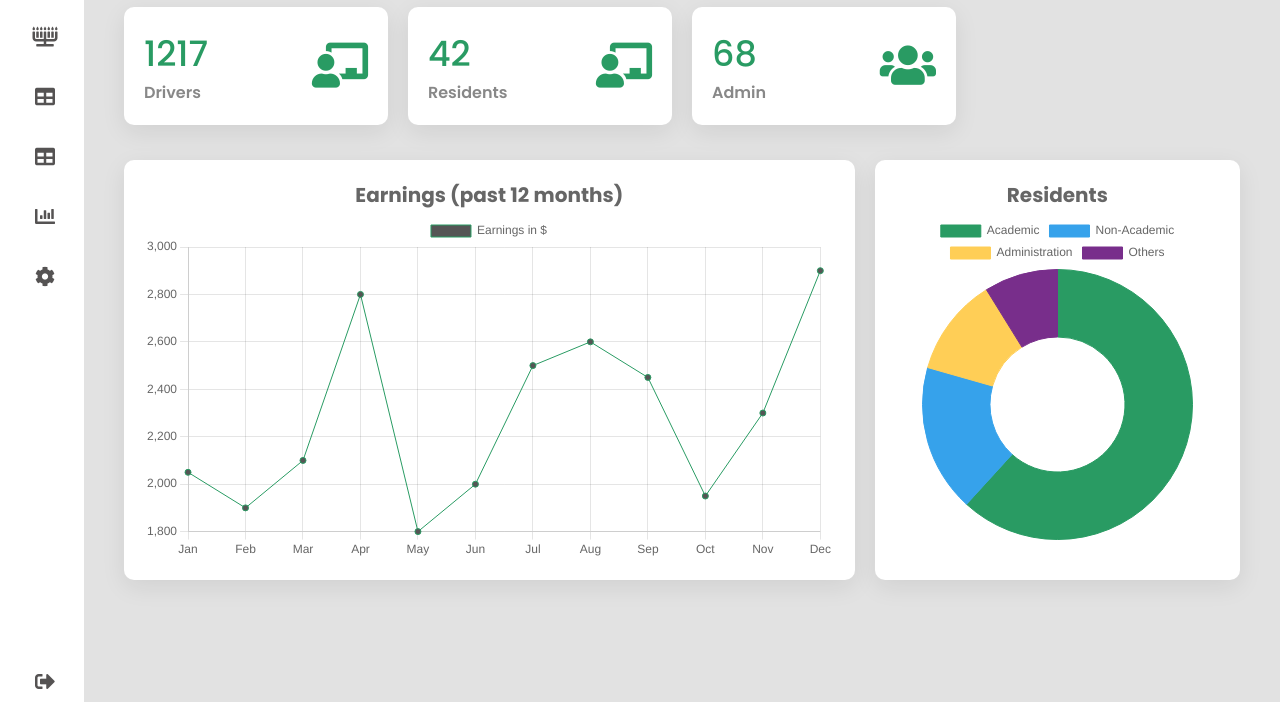
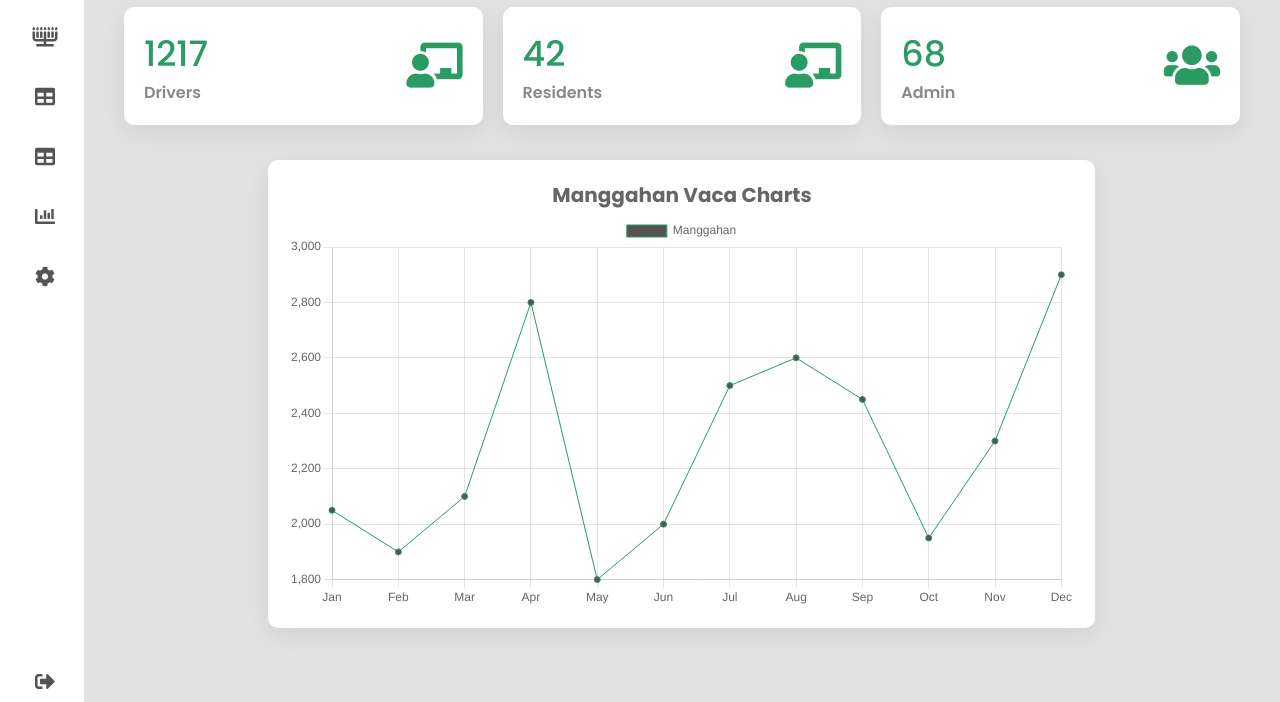
Before and after one commit to GarciaY/TricTryc-Bryan, a plain HTML site: page admin-dashboard/dashboard.html in a window 1280 px wide. Shown: the part 98-800 px from the top of the page. Drawn offline with nearby package versions, Linux system fonts and the light colour scheme.

Commit message:
admin update

```diff
--- a/admin-dashboard/chart1.js
+++ b/admin-dashboard/chart1.js
@@ -4,7 +4,7 @@ var myChart = new Chart(ctx, {
     data: {
         labels: ['Jan', 'Feb', 'Mar', 'Apr', 'May', 'Jun', 'Jul', 'Aug', 'Sep', 'Oct', 'Nov', 'Dec'],
         datasets: [{
-            label: 'Earnings in $',
+            label: 'Manggahan',
             data: [2050, 1900, 2100, 2800, 1800, 2000, 2500, 2600, 2450, 1950, 2300, 2900],
             backgroundColor: [
                 'rgba(85,85,85, 1)'
--- a/admin-dashboard/dashboard.html
+++ b/admin-dashboard/dashboard.html
@@ -96,17 +96,17 @@
 
     <div class="charts">
         <div class="chart">
-            <h2>Earnings (past 12 months)</h2>
+            <h2>Manggahan Vaca Charts</h2>
             <div>
                 <canvas id="lineChart"></canvas>
             </div>
         </div>
-        <div class="chart doughnut-chart">
+        <!-- <div class="chart doughnut-chart">
             <h2>Residents</h2>
             <div>
                 <canvas id="doughnut"></canvas>
             </div>
-        </div>
+        </div> -->
     </div>
 
 
--- a/admin-dashboard/style.css
+++ b/admin-dashboard/style.css
@@ -55,6 +55,7 @@ img {
   border: none;
   border-radius: 10px;
   background: #f5f5f5;
+  margin-bottom: 30px;
 }
 
 .password {
@@ -86,7 +87,7 @@ img {
 .search i {
   position: absolute;
   right: 15px;
-  top: 15px;
+  top: 3px;
   cursor: pointer;
 }
 
@@ -109,7 +110,7 @@ img {
   width: 100%;
   padding: 35px 20px;
   display: grid;
-  grid-template-columns: repeat(4, 1fr);
+  grid-template-columns: repeat(3, 1fr);
   grid-gap: 20px;
 }
 
@@ -145,11 +146,13 @@ img {
 
 .charts {
   display: grid;
-  grid-template-columns: 2fr 1fr;
-  grid-gap: 20px;
-  width: 100%;
+  grid-template-columns: 2fr 0fr;
+  /* grid-gap: 20px; */
+  width: 75%;
   padding: 20px;
   padding-top: 0;
+  margin-left: auto;
+  margin-right: auto;
 }
 
 .chart {
@@ -244,11 +247,11 @@ nav{
   /* width: 280px; */
   background: #fff;
   overflow: hidden;
-  transition: 1s;
+  transition: 0.5s;
 }
 nav:hover{
   width: 280px;
-  transition: 1s;
+  transition: 0.5s;
 }
 .logo{
   text-align: center;
@@ -426,6 +429,7 @@ table thead tr{
   background: transparent;
   border: 1px solid #4AD489;
 }
+
 .table button:hover{
   background: #4AD489;
   color: #fff;
```
Also changed, not shown: admin-dashboard/driver-table.html (+1 -1 lines).
